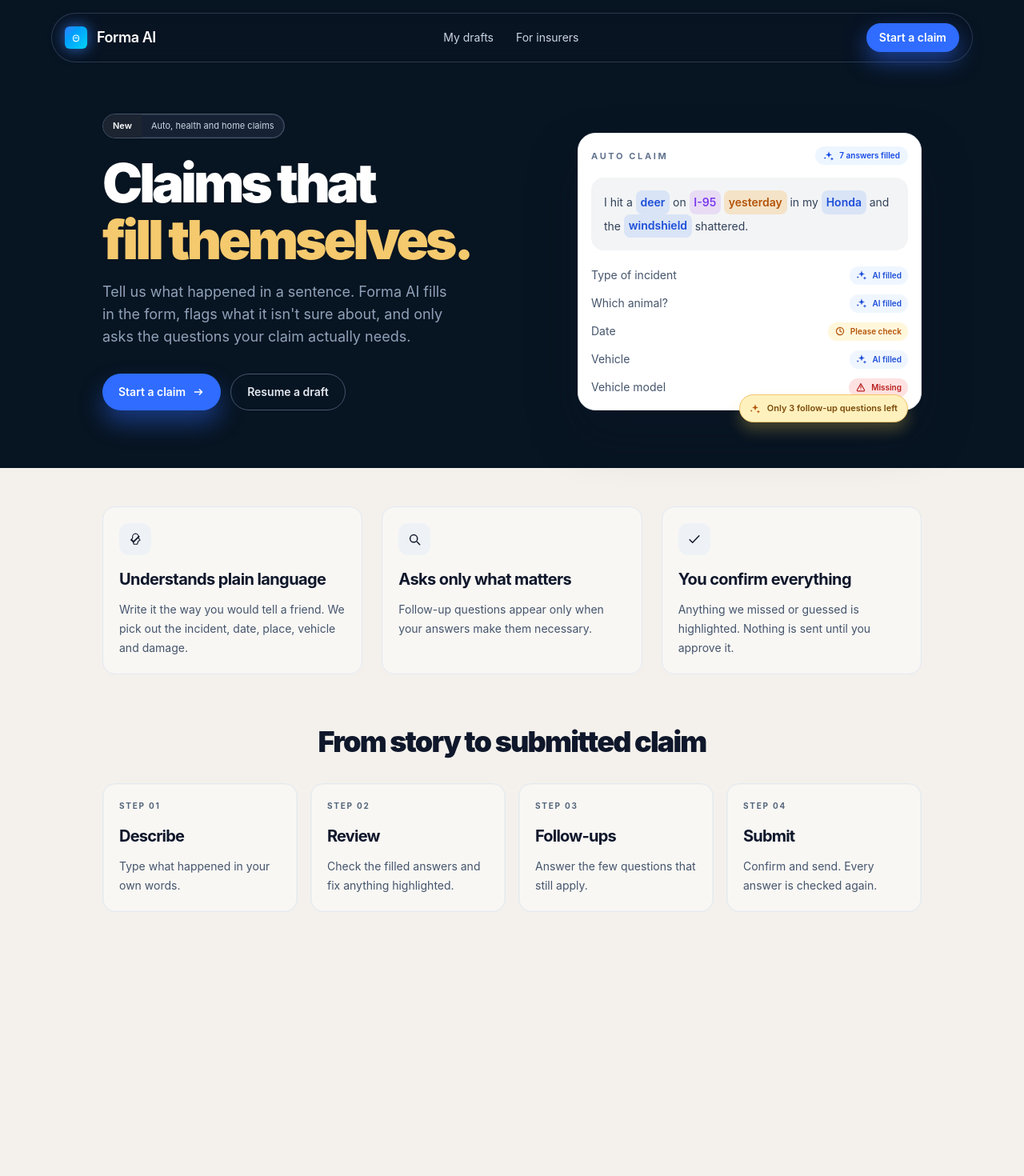
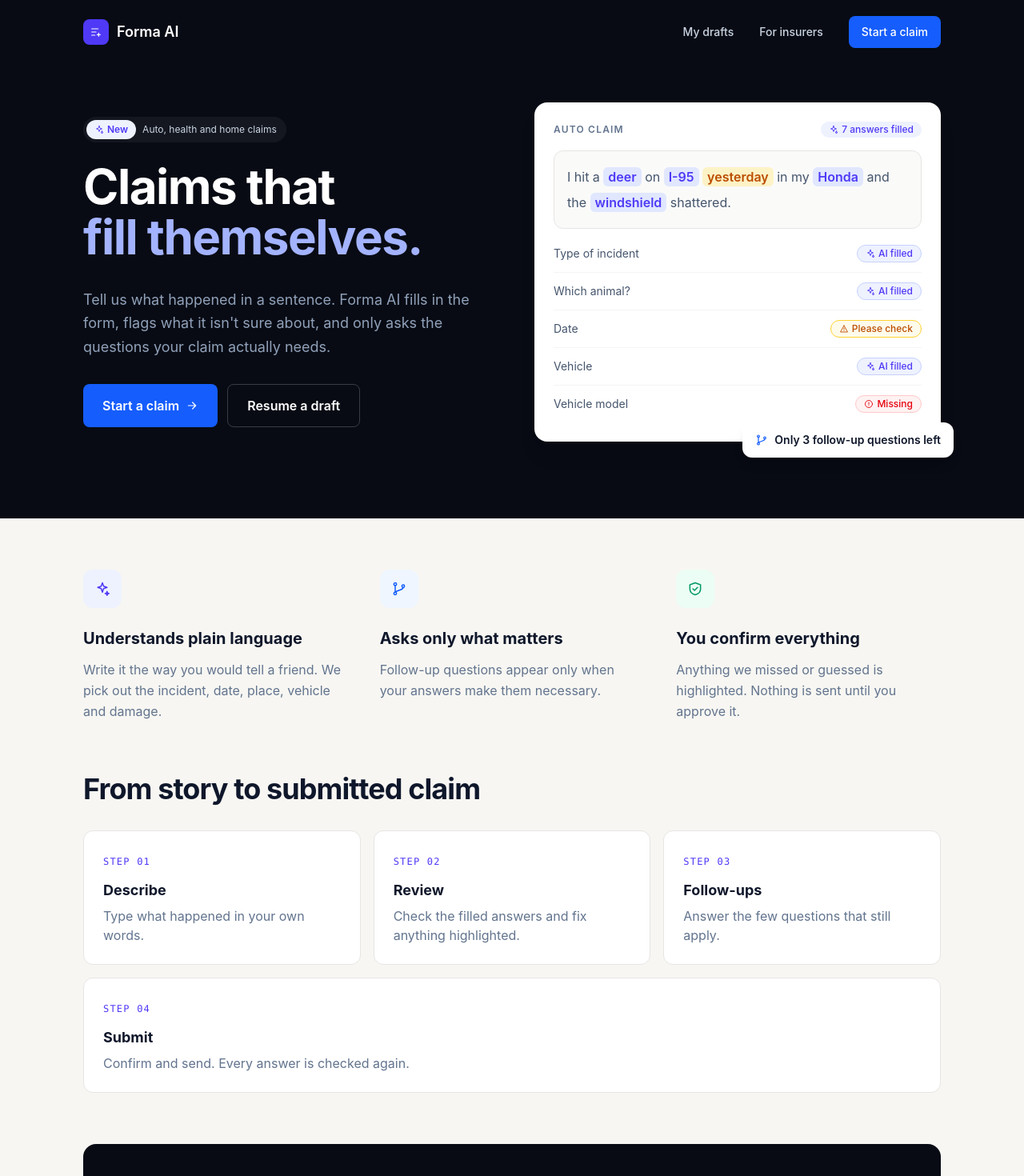
Before and after one commit to Sargunkaur1209/forma-ai, a React (Vite) app in the folder client/: page / in a window 1280 px wide. Shown: the top 1470 px of the page at 80% size. Before the commit the page ends 1204 px from the top, so only its background shows below. Built offline with nearby package versions, Linux system fonts and the light colour scheme.

Commit message:
style: align landing page with approved UI design

```diff
--- a/client/src/pages/LandingPage.jsx
+++ b/client/src/pages/LandingPage.jsx
@@ -1,376 +1,360 @@
 import PropTypes from 'prop-types';
 import { Link } from 'react-router-dom';
 
-const featureCards = [
+/* ---------- icons (inline SVG, same approach as the rest of the repo) ---------- */
+
+function Svg({ className = 'h-4 w-4', children, fill = 'none' }) {
+  return (
+    <svg
+      viewBox="0 0 24 24"
+      className={className}
+      fill={fill}
+      stroke="currentColor"
+      strokeWidth="1.8"
+      strokeLinecap="round"
+      strokeLinejoin="round"
+      aria-hidden="true"
+    >
+      {children}
+    </svg>
+  );
+}
+
+Svg.propTypes = {
+  className: PropTypes.string,
+  children: PropTypes.node.isRequired,
+  fill: PropTypes.string,
+};
+
+const Icons = {
+  list: (c) => (
+    <Svg className={c}>
+      <path d="M4 6h12M4 12h8M4 18h6M17 14v6M14 17h6" />
+    </Svg>
+  ),
+  arrow: (c) => (
+    <Svg className={c}>
+      <path d="M5 12h14M13 6l6 6-6 6" />
+    </Svg>
+  ),
+  sparkle: (c) => (
+    <Svg className={c}>
+      <path d="M12 3l1.8 5.2L19 10l-5.2 1.8L12 17l-1.8-5.2L5 10l5.2-1.8L12 3ZM19 16l.8 2.2L22 19l-2.2.8L19 22l-.8-2.2L16 19l2.2-.8L19 16Z" />
+    </Svg>
+  ),
+  branch: (c) => (
+    <Svg className={c}>
+      <circle cx="6" cy="5" r="2" />
+      <circle cx="6" cy="19" r="2" />
+      <circle cx="18" cy="8" r="2" />
+      <path d="M6 7v10M18 10c0 4-6 3-12 7" />
+    </Svg>
+  ),
+  shield: (c) => (
+    <Svg className={c}>
+      <path d="M12 3l8 3v6c0 5-3.5 8-8 9-4.5-1-8-4-8-9V6l8-3Z" />
+      <path d="M8.5 12l2.5 2.5L15.5 10" />
+    </Svg>
+  ),
+  warning: (c) => (
+    <Svg className={c}>
+      <path d="M12 4l9 16H3L12 4ZM12 10v4M12 17h.01" />
+    </Svg>
+  ),
+  alert: (c) => (
+    <Svg className={c}>
+      <circle cx="12" cy="12" r="9" />
+      <path d="M12 8v5M12 16h.01" />
+    </Svg>
+  ),
+  car: (c) => (
+    <Svg className={c}>
+      <path d="M5 16V11l2-5h10l2 5v5M3 16h18M7 16v3M17 16v3M7.5 13h.01M16.5 13h.01" />
+    </Svg>
+  ),
+  health: (c) => (
+    <Svg className={c}>
+      <path d="M12 21c-5-3-8-6-8-10V6l8-3 8 3v5c0 4-3 7-8 10Z" />
+      <path d="M12 9v6M9 12h6" />
+    </Svg>
+  ),
+  home: (c) => (
+    <Svg className={c}>
+      <path d="M4 11l8-7 8 7v9H4v-9ZM10 20v-6h4v6" />
+    </Svg>
+  ),
+};
+
+/* ---------- content (presentation only) ---------- */
+
+const previewRows = [
+  { label: 'Type of incident', kind: 'ai' },
+  { label: 'Which animal?', kind: 'ai' },
+  { label: 'Date', kind: 'check' },
+  { label: 'Vehicle', kind: 'ai' },
+  { label: 'Vehicle model', kind: 'missing' },
+];
+
+const features = [
   {
     title: 'Understands plain language',
     description:
       'Write it the way you would tell a friend. We pick out the incident, date, place, vehicle and damage.',
     icon: 'sparkle',
+    tint: 'bg-indigo-50 text-indigo-600',
   },
   {
     title: 'Asks only what matters',
     description: 'Follow-up questions appear only when your answers make them necessary.',
-    icon: 'search',
+    icon: 'branch',
+    tint: 'bg-blue-50 text-blue-600',
   },
   {
     title: 'You confirm everything',
     description:
       'Anything we missed or guessed is highlighted. Nothing is sent until you approve it.',
-    icon: 'check',
+    icon: 'shield',
+    tint: 'bg-emerald-50 text-emerald-600',
   },
 ];
 
-const stepCards = [
-  {
-    step: 'STEP 01',
-    title: 'Describe',
-    description: 'Type what happened in your own words.',
-  },
-  {
-    step: 'STEP 02',
-    title: 'Review',
-    description: 'Check the filled answers and fix anything highlighted.',
-  },
-  {
-    step: 'STEP 03',
-    title: 'Follow-ups',
-    description: 'Answer the few questions that still apply.',
-  },
-  {
-    step: 'STEP 04',
-    title: 'Submit',
-    description: 'Confirm and send. Every answer is checked again.',
-  },
+const steps = [
+  { title: 'Describe', description: 'Type what happened in your own words.' },
+  { title: 'Review', description: 'Check the filled answers and fix anything highlighted.' },
+  { title: 'Follow-ups', description: 'Answer the few questions that still apply.' },
+  { title: 'Submit', description: 'Confirm and send. Every answer is checked again.' },
 ];
 
-const claimFields = [
-  { label: 'Type of incident', status: 'AI filled', tone: 'blue' },
-  { label: 'Which animal?', status: 'AI filled', tone: 'blue' },
-  { label: 'Date', status: 'Please check', tone: 'amber' },
-  { label: 'Vehicle', status: 'AI filled', tone: 'blue' },
-  { label: 'Vehicle model', status: 'Missing', tone: 'red' },
+// Only the auto form is seeded so far; the other two stay disabled until they exist.
+const claimTypes = [
+  { title: 'Auto', subtitle: 'Accidents, animals, theft', icon: 'car', to: '/claim' },
+  { title: 'Health', subtitle: 'Visits, treatment, costs', icon: 'health', to: null },
+  { title: 'Home', subtitle: 'Water, fire, break-ins', icon: 'home', to: null },
 ];
 
-function LogoMark() {
-  return (
-    <div className="flex h-7 w-7 items-center justify-center rounded-md bg-gradient-to-br from-blue-500 to-cyan-400 shadow-[0_0_18px_rgba(59,130,246,0.8)]">
-      <svg viewBox="0 0 32 32" className="h-4 w-4 text-white" fill="none" aria-hidden="true">
-        <path
-          d="M9 16.8C9 12.9 12.1 10 16 10c4.1 0 7 2.9 7 6.8v1.7c0 3.9-2.9 6.8-7 6.8-4.1 0-7-2.9-7-6.8v-1.7Z"
-          stroke="currentColor"
-          strokeWidth="2.1"
-        />
-        <path d="M12.5 16.5h7" stroke="currentColor" strokeWidth="2.1" strokeLinecap="round" />
-      </svg>
-    </div>
-  );
-}
+/* ---------- small components ---------- */
 
-function ArrowIcon() {
-  return (
-    <svg viewBox="0 0 20 20" className="h-4 w-4" fill="none" aria-hidden="true">
-      <path
-        d="M4.2 10h11.6m0 0-4.2-4.2M15.8 10l-4.2 4.2"
-        stroke="currentColor"
-        strokeWidth="1.8"
-        strokeLinecap="round"
-        strokeLinejoin="round"
-      />
-    </svg>
-  );
-}
-
-function SparkleIcon() {
-  return (
-    <svg viewBox="0 0 16 16" className="h-3.5 w-3.5" fill="currentColor" aria-hidden="true">
-      <path d="M8 1.5 9.2 5l3.3 1.2-3.3 1.2L8 10.5l-1.2-3.1L3.5 6.2 6.8 5 8 1.5Zm4.5 8.2 0.7 1.8 1.8.7-1.8.7-.7 1.8-.7-1.8-1.8-.7 1.8-.7.7-1.8ZM2.5 9.2l.5 1.2 1.2.5-1.2.5-.5 1.2-.5-1.2-1.2-.5 1.2-.5.5-1.2Z" />
-    </svg>
-  );
-}
-
-function ClockIcon() {
-  return (
-    <svg viewBox="0 0 16 16" className="h-3.5 w-3.5" fill="none" aria-hidden="true">
-      <circle cx="8" cy="8" r="5.2" stroke="currentColor" strokeWidth="1.4" />
-      <path
-        d="M8 4.8v3.2l2.2 1.2"
-        stroke="currentColor"
-        strokeWidth="1.4"
-        strokeLinecap="round"
-        strokeLinejoin="round"
-      />
-    </svg>
-  );
-}
-
-function AlertIcon() {
-  return (
-    <svg viewBox="0 0 16 16" className="h-3.5 w-3.5" fill="none" aria-hidden="true">
-      <path
-        d="M8 2.8 13.2 12a1.1 1.1 0 0 1-.96 1.6H3.76A1.1 1.1 0 0 1 2.8 12L8 2.8Z"
-        stroke="currentColor"
-        strokeWidth="1.3"
-        strokeLinejoin="round"
-      />
-      <path
-        d="M8 5.8v3.4M8 11.2h.01"
-        stroke="currentColor"
-        strokeWidth="1.3"
-        strokeLinecap="round"
-      />
-    </svg>
-  );
-}
-
-function FeatureIcon({ type }) {
-  const shared =
-    'flex h-10 w-10 items-center justify-center rounded-xl bg-[#eef2f7] text-[#0f172a]';
-
-  if (type === 'search') {
-    return (
-      <div className={shared} aria-hidden="true">
-        <svg viewBox="0 0 24 24" className="h-5 w-5" fill="none">
-          <circle cx="11" cy="11" r="5.5" stroke="currentColor" strokeWidth="1.8" />
-          <path d="M16 16l4 4" stroke="currentColor" strokeWidth="1.8" strokeLinecap="round" />
-        </svg>
-      </div>
-    );
-  }
-
-  if (type === 'check') {
-    return (
-      <div className={shared} aria-hidden="true">
-        <svg viewBox="0 0 24 24" className="h-5 w-5" fill="none">
-          <path
-            d="M5 12.8 9.2 17 19 7"
-            stroke="currentColor"
-            strokeWidth="1.8"
-            strokeLinecap="round"
-            strokeLinejoin="round"
-          />
-        </svg>
-      </div>
-    );
-  }
-
-  return (
-    <div className={shared} aria-hidden="true">
-      <svg viewBox="0 0 24 24" className="h-5 w-5" fill="none">
-        <path d="M9.5 17.5 5 13l1.5-1.5L9.5 14.5 17.5 6.5 19 8l-9.5 9.5Z" fill="currentColor" />
-        <path
-          d="M12 3.5c2.7 0 5 2.3 5 5v2.2l1.7 1.4c.7.6.5 1.8-.4 2l-1.6.6-1.7 4.8h-5l-1.7-4.8-1.6-.6c-.9-.2-1.1-1.4-.4-2l1.7-1.4V8.5c0-2.7 2.3-5 5-5Z"
-          stroke="currentColor"
-          strokeWidth="1.3"
-          strokeLinejoin="round"
-        />
-      </svg>
-    </div>
-  );
-}
-
-FeatureIcon.propTypes = {
-  type: PropTypes.string.isRequired,
+const badgeStyles = {
+  ai: {
+    label: 'AI filled',
+    icon: 'sparkle',
+    cls: 'border-indigo-200 bg-indigo-50 text-indigo-600',
+  },
+  check: {
+    label: 'Please check',
+    icon: 'warning',
+    cls: 'border-amber-300 bg-amber-50 text-amber-700',
+  },
+  missing: { label: 'Missing', icon: 'alert', cls: 'border-red-200 bg-red-50 text-red-600' },
 };
 
-function StatusBadge({ tone, label }) {
-  const labelText = label.toLowerCase();
-  const toneStyles = {
-    blue: 'bg-[#eff6ff] text-[#1d4ed8]',
-    amber: 'bg-[#fff7db] text-[#b45309]',
-    red: 'bg-[#fee2e2] text-[#b91c1c]',
-  };
-
-  const icon = labelText.includes('please') ? (
-    <ClockIcon />
-  ) : labelText.includes('missing') ? (
-    <AlertIcon />
-  ) : (
-    <SparkleIcon />
-  );
-
+function StatusBadge({ kind }) {
+  const { label, icon, cls } = badgeStyles[kind];
   return (
     <span
-      className={`inline-flex items-center gap-1.5 rounded-full px-2 py-1 text-[10px] font-semibold ${toneStyles[tone]}`}
+      className={`inline-flex items-center gap-1 rounded-full border px-2.5 py-0.5 text-xs font-medium ${cls}`}
     >
-      {icon}
+      {Icons[icon]('h-3 w-3')}
       {label}
     </span>
   );
 }
 
-StatusBadge.propTypes = {
-  tone: PropTypes.oneOf(['blue', 'amber', 'red']).isRequired,
-  label: PropTypes.string.isRequired,
+StatusBadge.propTypes = { kind: PropTypes.oneOf(['ai', 'check', 'missing']).isRequired };
+
+function Highlight({ tone = 'indigo', children }) {
+  const tones = {
+    indigo: 'bg-indigo-100 text-indigo-600',
+    amber: 'bg-amber-100 text-amber-700',
   };
+  return (
+    <span className={`rounded-md px-1.5 py-0.5 font-semibold ${tones[tone]}`}>{children}</span>
+  );
+}
+
+Highlight.propTypes = {
+  tone: PropTypes.oneOf(['indigo', 'amber']),
+  children: PropTypes.node.isRequired,
+};
+
+/* ---------- page ---------- */
 
 export default function LandingPage() {
   return (
-    <div className="min-h-screen bg-[#f4f1ec] text-slate-900">
-      <header className="bg-[#071421] px-4 pb-6 pt-4 sm:px-6 lg:px-8">
-        <div className="mx-auto max-w-6xl">
-          <nav className="flex items-center justify-between rounded-full border border-slate-700/80 bg-slate-900/20 px-4 py-3 backdrop-blur-sm">
-            <div className="flex items-center gap-3">
-              <LogoMark />
-              <span className="text-lg font-semibold tracking-tight text-white">Forma AI</span>
-            </div>
-
-            <div className="hidden items-center gap-7 text-sm text-slate-300 md:flex">
-              <Link to="/drafts" className="transition hover:text-white">
+    <div className="min-h-screen bg-[#f7f6f2] text-slate-900">
+      <section className="bg-[#080b14] text-white">
+        <div className="mx-auto max-w-[1120px] px-6">
+          <header className="flex items-center justify-between py-5">
+            <Link to="/" className="flex items-center gap-2.5 text-lg font-semibold">
+              <span className="grid h-8 w-8 place-items-center rounded-lg bg-indigo-600">
+                {Icons.list('h-4 w-4')}
+              </span>
+              Forma AI
+            </Link>
+            <nav className="flex items-center gap-4 text-sm font-medium text-slate-300 sm:gap-8">
+              <Link to="/drafts" className="hover:text-white">
                 My drafts
               </Link>
-              <Link to="/for-insurers" className="transition hover:text-white">
+              <Link to="/for-insurers" className="hidden hover:text-white sm:inline">
                 For insurers
               </Link>
-            </div>
-
               <Link
                 to="/claim"
-              className="rounded-full bg-[#2f6cff] px-4 py-2 text-sm font-semibold text-white shadow-[0_12px_28px_rgba(47,108,255,0.5)] transition hover:bg-[#245ef0]"
+                className="rounded-lg bg-blue-600 px-4 py-2.5 text-white transition hover:bg-blue-500"
               >
                 Start a claim
               </Link>
             </nav>
+          </header>
 
-          <div className="mx-auto max-w-5xl pb-12 pt-10 sm:pt-12 lg:pt-16">
-            <div className="flex flex-col items-start gap-10 lg:flex-row lg:items-center lg:justify-between">
-              <div className="w-full max-w-xl lg:max-w-[540px]">
-                <div className="inline-flex items-center overflow-hidden rounded-full border border-slate-600 bg-slate-800/70 shadow-[inset_0_0_0_1px_rgba(148,163,184,0.15)]">
-                  <span className="bg-[#1b2430] px-3 py-1.5 text-[11px] font-semibold text-white">
-                    New
+          <div className="grid items-center gap-14 pb-24 pt-12 lg:grid-cols-2">
+            <div>
+              <div className="inline-flex items-center gap-2 rounded-full bg-white/5 py-1 pl-1 pr-3 text-xs text-slate-300">
+                <span className="inline-flex items-center gap-1 rounded-full bg-indigo-50 px-2.5 py-1 font-semibold text-indigo-600">
+                  {Icons.sparkle('h-3 w-3')} New
                 </span>
-                  <span className="px-3 py-1.5 text-[11px] text-slate-300">
                 Auto, health and home claims
-                  </span>
               </div>
 
-                <h1 className="mt-6 text-5xl font-black leading-[0.94] tracking-[-0.06em] text-white sm:text-6xl lg:text-[4.2rem]">
+              <h1 className="mt-6 text-5xl font-bold leading-[1.05] tracking-tight sm:text-6xl">
                 Claims that
-                  <span className="mt-2 block text-[#f5c96d]">fill themselves.</span>
+                <span className="block text-indigo-300">fill themselves.</span>
               </h1>
 
-                <p className="mt-5 max-w-md text-base leading-7 text-slate-400 sm:text-lg">
+              <p className="mt-8 max-w-[34rem] text-lg leading-relaxed text-slate-400">
                 Tell us what happened in a sentence. Forma AI fills in the form, flags what it
                 isn&apos;t sure about, and only asks the questions your claim actually needs.
               </p>
 
-                <div className="mt-8 flex flex-col gap-3 sm:flex-row">
+              <div className="mt-8 flex flex-wrap gap-3">
                 <Link
                   to="/claim"
-                    className="inline-flex items-center justify-center gap-2 rounded-full bg-[#2f6cff] px-5 py-3 text-sm font-semibold text-white shadow-[0_16px_30px_rgba(47,108,255,0.42)] transition hover:bg-[#245ef0]"
+                  className="inline-flex items-center gap-2 rounded-lg bg-blue-600 px-6 py-3.5 font-semibold transition hover:bg-blue-500"
                 >
-                    Start a claim
-                    <ArrowIcon />
+                  Start a claim {Icons.arrow('h-4 w-4')}
                 </Link>
-
                 <Link
-                    to="/claim"
-                    className="inline-flex items-center justify-center rounded-full border border-slate-600 bg-transparent px-5 py-3 text-sm font-semibold text-slate-200 transition hover:border-slate-500 hover:bg-slate-800/60"
+                  to="/drafts"
+                  className="rounded-lg border border-white/20 px-6 py-3.5 font-semibold transition hover:bg-white/5"
                 >
-                    {/* Temporary route: real draft resume state will be added in a later task. */}
                   Resume a draft
                 </Link>
               </div>
             </div>
 
-              <div className="relative w-full max-w-[430px] self-end">
-                <div className="relative rounded-[22px] border border-slate-200 bg-white p-4 shadow-[0_30px_60px_rgba(15,23,42,0.35)]">
-                  <div className="mb-4 flex items-center justify-between gap-3">
-                    <span className="text-[11px] font-bold tracking-[0.24em] text-slate-500">
-                      AUTO CLAIM
+            <div className="relative">
+              <div className="rounded-2xl bg-white p-6 text-slate-900 shadow-xl">
+                <div className="flex items-center justify-between">
+                  <span className="text-xs font-semibold uppercase tracking-widest text-slate-500">
+                    Auto claim
                   </span>
-                    <span className="inline-flex items-center gap-1.5 rounded-full bg-[#edf6ff] px-2.5 py-1 text-[10px] font-semibold text-blue-700">
-                      <SparkleIcon />7 answers filled
+                  <span className="inline-flex items-center gap-1 rounded-full bg-indigo-50 px-2.5 py-0.5 text-xs font-medium text-indigo-600">
+                    {Icons.sparkle('h-3 w-3')} 7 answers filled
                   </span>
                 </div>
 
-                  <div className="rounded-2xl bg-[#f3f4f6] p-4">
-                    <p className="text-sm leading-7 text-slate-700">
-                      I hit a <span className="story-highlight story-highlight-blue">deer</span> on{' '}
-                      <span className="story-highlight story-highlight-purple">I-95</span>{' '}
-                      <span className="story-highlight story-highlight-amber">yesterday</span> in my{' '}
-                      <span className="story-highlight story-highlight-blue">Honda</span> and the{' '}
-                      <span className="story-highlight story-highlight-blue">windshield</span>{' '}
-                      shattered.
+                <p className="mt-4 rounded-xl border border-stone-200 bg-stone-50 p-4 leading-8 text-slate-600">
+                  I hit a <Highlight>deer</Highlight> on <Highlight>I-95</Highlight>{' '}
+                  <Highlight tone="amber">yesterday</Highlight> in my <Highlight>Honda</Highlight>{' '}
+                  and the <Highlight>windshield</Highlight> shattered.
                 </p>
+
+                <ul className="mt-2">
+                  {previewRows.map((row) => (
+                    <li
+                      key={row.label}
+                      className="flex items-center justify-between border-b border-stone-100 py-3 text-sm text-slate-600 last:border-0"
+                    >
+                      {row.label}
+                      <StatusBadge kind={row.kind} />
+                    </li>
+                  ))}
+                </ul>
               </div>
 
-                  <div className="mt-5 space-y-3">
-                    {claimFields.map((field) => (
-                      <div key={field.label} className="flex items-center justify-between gap-3">
-                        <span className="text-sm text-slate-600">{field.label}</span>
-                        <StatusBadge
-                          tone={
-                            field.tone === 'blue'
-                              ? 'blue'
-                              : field.tone === 'amber'
-                                ? 'amber'
-                                : 'red'
-                          }
-                          label={field.status}
-                        />
-                      </div>
-                    ))}
-                  </div>
-
-                  <div className="absolute -bottom-4 right-4 flex max-w-[240px] items-start gap-2 rounded-full border border-[#f3c46b] bg-[#fff1be] px-3 py-2 text-left text-[11px] font-semibold text-[#7a4a08] shadow-[0_10px_18px_rgba(252,211,77,0.25)]">
-                    <span className="mt-0.5 text-[#b45309]">
-                      <SparkleIcon />
-                    </span>
-                    <span>Only 3 follow-up questions left</span>
+              <div className="absolute -bottom-5 right-0 flex items-center gap-2 rounded-xl bg-white px-4 py-3 text-sm font-semibold text-slate-900 shadow-lg lg:-right-4">
+                {Icons.branch('h-4 w-4 text-blue-600')}
+                Only 3 follow-up questions left
               </div>
             </div>
           </div>
         </div>
-          </div>
-        </div>
-      </header>
+      </section>
 
-      <section className="bg-[#f4f1ec] px-4 py-12 sm:px-6 lg:px-8">
-        <div className="mx-auto max-w-5xl">
-          <div className="grid gap-6 md:grid-cols-3">
-            {featureCards.map((feature) => (
-              <div
-                key={feature.title}
-                className="rounded-2xl border border-slate-200 bg-[#f8f7f4] p-5 text-left"
-              >
-                <div className="mb-4 flex items-center justify-start">
-                  <FeatureIcon type={feature.icon} />
-                </div>
-                <h2 className="text-xl font-bold tracking-[-0.03em] text-slate-900">
-                  {feature.title}
-                </h2>
-                <p className="mt-3 text-sm leading-6 text-slate-600">{feature.description}</p>
+      <div className="mx-auto max-w-[1120px] px-6">
+        <section className="grid gap-10 py-16 md:grid-cols-3">
+          {features.map((f) => (
+            <div key={f.title}>
+              <span className={`grid h-12 w-12 place-items-center rounded-xl ${f.tint}`}>
+                {Icons[f.icon]('h-5 w-5')}
+              </span>
+              <h2 className="mt-6 text-xl font-bold">{f.title}</h2>
+              <p className="mt-3 leading-relaxed text-slate-500">{f.description}</p>
             </div>
           ))}
-          </div>
-        </div>
         </section>
 
-      <section className="bg-[#f4f1ec] px-4 pb-16 pt-4 sm:px-6 lg:px-8">
-        <div className="mx-auto max-w-5xl">
-          <h2 className="text-center text-3xl font-black tracking-[-0.05em] text-slate-900 sm:text-4xl">
-            From story to submitted claim
-          </h2>
+        <section className="pb-16">
+          <h2 className="text-4xl font-bold tracking-tight">From story to submitted claim</h2>
+          <ol className="mt-8 grid gap-4 md:grid-cols-3">
+            {steps.map((s, i) => (
+              <li
+                key={s.title}
+                className={`rounded-xl border border-stone-200 bg-white p-6 ${i === 3 ? 'md:col-span-3' : ''}`}
+              >
+                <span className="font-mono text-xs tracking-widest text-indigo-600">
+                  STEP {String(i + 1).padStart(2, '0')}
+                </span>
+                <h3 className="mt-3 text-lg font-bold">{s.title}</h3>
+                <p className="mt-1.5 text-slate-500">{s.description}</p>
+              </li>
+            ))}
+          </ol>
+        </section>
 
-          <div className="mt-8 grid gap-4 sm:grid-cols-2 xl:grid-cols-4">
-            {stepCards.map((step) => (
-              <div
-                key={step.step}
-                className="rounded-2xl border border-slate-200 bg-[#f8f7f4] p-5 shadow-[inset_0_0_0_1px_rgba(15,23,42,0.02)]"
+        <section className="mb-24 rounded-2xl bg-[#080b14] p-8 text-white sm:p-10">
+          <div className="flex flex-wrap items-end justify-between gap-4">
+            <h2 className="text-3xl font-bold tracking-tight">What do you need to claim for?</h2>
+            <Link
+              to="/claim"
+              className="text-sm font-medium text-indigo-300 underline hover:text-indigo-200"
             >
-                <div className="mb-4 text-[10px] font-bold tracking-[0.18em] text-[#54657a]">
-                  {step.step}
+              See all claim types
+            </Link>
           </div>
-                <h3 className="text-xl font-bold tracking-[-0.04em] text-slate-900">
-                  {step.title}
-                </h3>
-                <p className="mt-3 text-sm leading-6 text-slate-600">{step.description}</p>
+
+          <div className="mt-8 grid gap-4 md:grid-cols-3">
+            {claimTypes.map((t) => {
+              const body = (
+                <>
+                  <span className="grid h-12 w-12 place-items-center rounded-lg bg-white/5 text-indigo-300">
+                    {Icons[t.icon]('h-5 w-5')}
+                  </span>
+                  <span>
+                    <span className="block font-semibold">{t.title}</span>
+                    <span className="block text-sm text-slate-400">{t.subtitle}</span>
+                  </span>
+                </>
+              );
+              const base =
+                'flex items-center gap-4 rounded-xl border border-white/10 bg-white/[0.03] p-5';
+              return t.to ? (
+                <Link
+                  key={t.title}
+                  to={t.to}
+                  className={`${base} transition hover:bg-white/[0.07]`}
+                >
+                  {body}
+                </Link>
+              ) : (
+                <div key={t.title} aria-disabled="true" className={`${base} opacity-60`}>
+                  {body}
                 </div>
-            ))}
-          </div>
+              );
+            })}
           </div>
         </section>
       </div>
+    </div>
   );
 }
```
Lines whose indentation alone changed are shown as unchanged.
